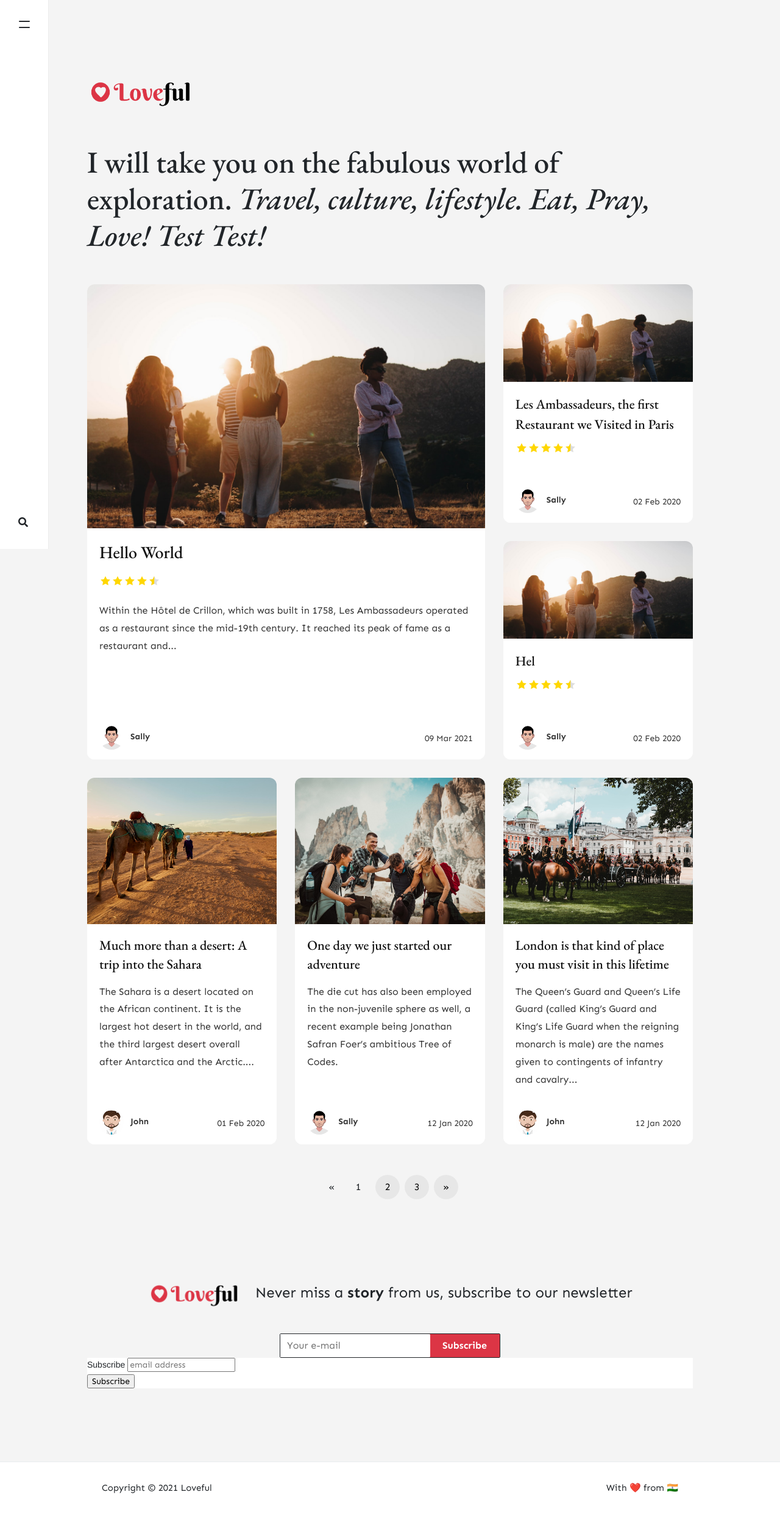
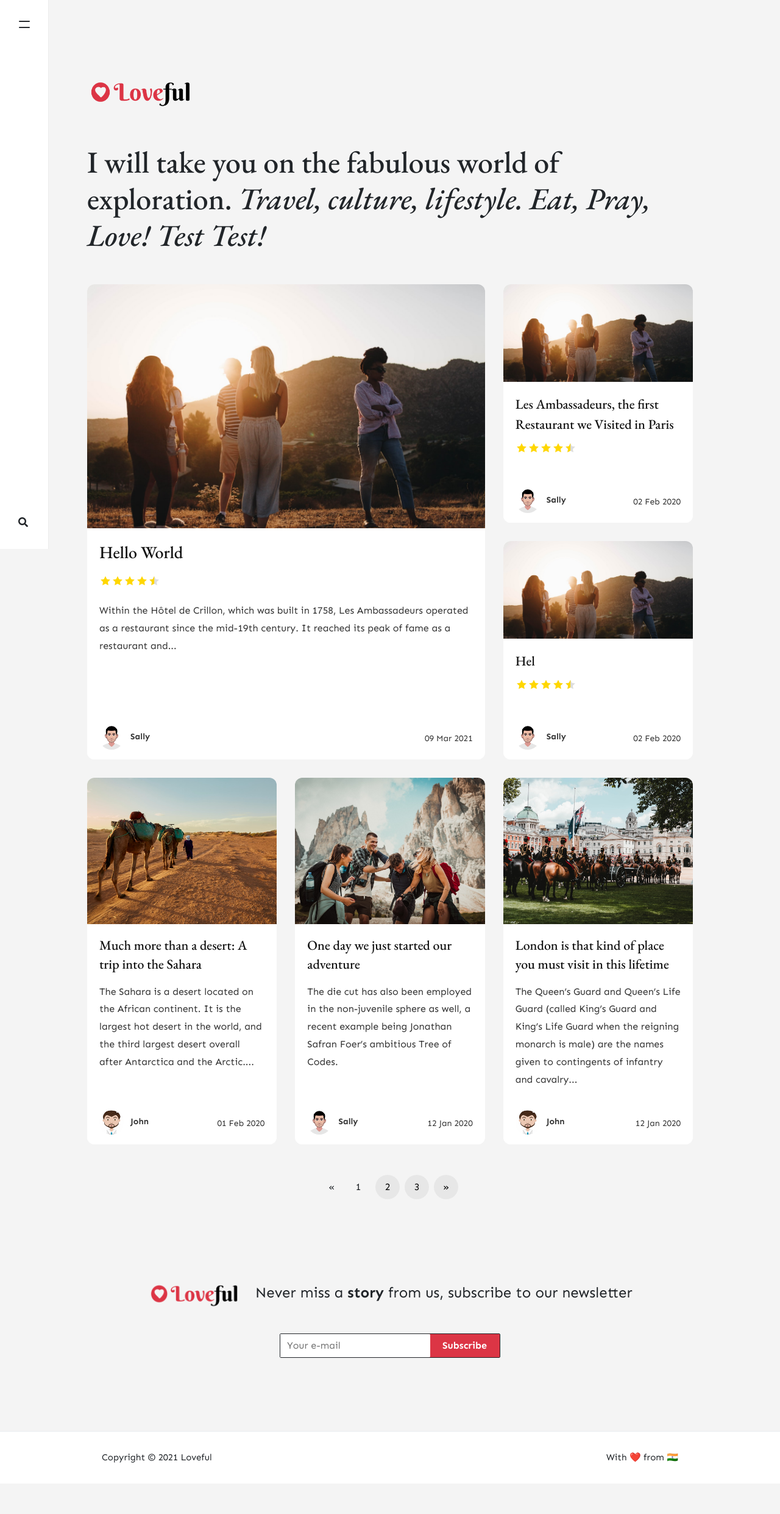
Before and after one commit to stackbit-projects/marvelous-dolphin-13283, a Jekyll site: the page built from index.html, in a window 1280 px wide. Shown: the whole page at 61% size. Built offline with Jekyll 4.4.1, drawn with Linux system fonts in a browser that asks for light colours; nearby versions of some CDN libraries; the list of posts is cut into pages by our own code; comment, search, counter and statistics services are not loaded; after the commit the page ends 2432 px from its top, so only the background shows below that.

Commit message:
default.html: changed

```diff
--- a/_layouts/default.html
+++ b/_layouts/default.html
@@ -103,26 +103,7 @@
         </form>
     </div>
     {% endif %}
-    <!-- Begin Mailchimp Signup Form -->
-<link href="//cdn-images.mailchimp.com/embedcode/slim-10_7.css" rel="stylesheet" type="text/css">
-<style type="text/css">
-	#mc_embed_signup{background:#fff; clear:left; font:14px Helvetica,Arial,sans-serif; }
-	/* Add your own Mailchimp form style overrides in your site stylesheet or in this style block.
-	   We recommend moving this block and the preceding CSS link to the HEAD of your HTML file. */
-</style>
-<div id="mc_embed_signup">
-<form action="https://loveful.us5.list-manage.com/subscribe/post?u=c04e4067f3a15bfb7538ef355&amp;id=5097ba47a9" method="post" id="mc-embedded-subscribe-form" name="mc-embedded-subscribe-form" class="validate" target="_blank" novalidate>
-    <div id="mc_embed_signup_scroll">
-	<label for="mce-EMAIL">Subscribe</label>
-	<input type="email" value="" name="EMAIL" class="email" id="mce-EMAIL" placeholder="email address" required>
-    <!-- real people should not fill this in and expect good things - do not remove this or risk form bot signups-->
-    <div style="position: absolute; left: -5000px;" aria-hidden="true"><input type="text" name="b_c04e4067f3a15bfb7538ef355_5097ba47a9" tabindex="-1" value=""></div>
-    <div class="clear"><input type="submit" value="Subscribe" name="subscribe" id="mc-embedded-subscribe" class="button"></div>
-    </div>
-</form>
-</div>
 
-<!--End mc_embed_signup-->
 
 </div>
 
```
